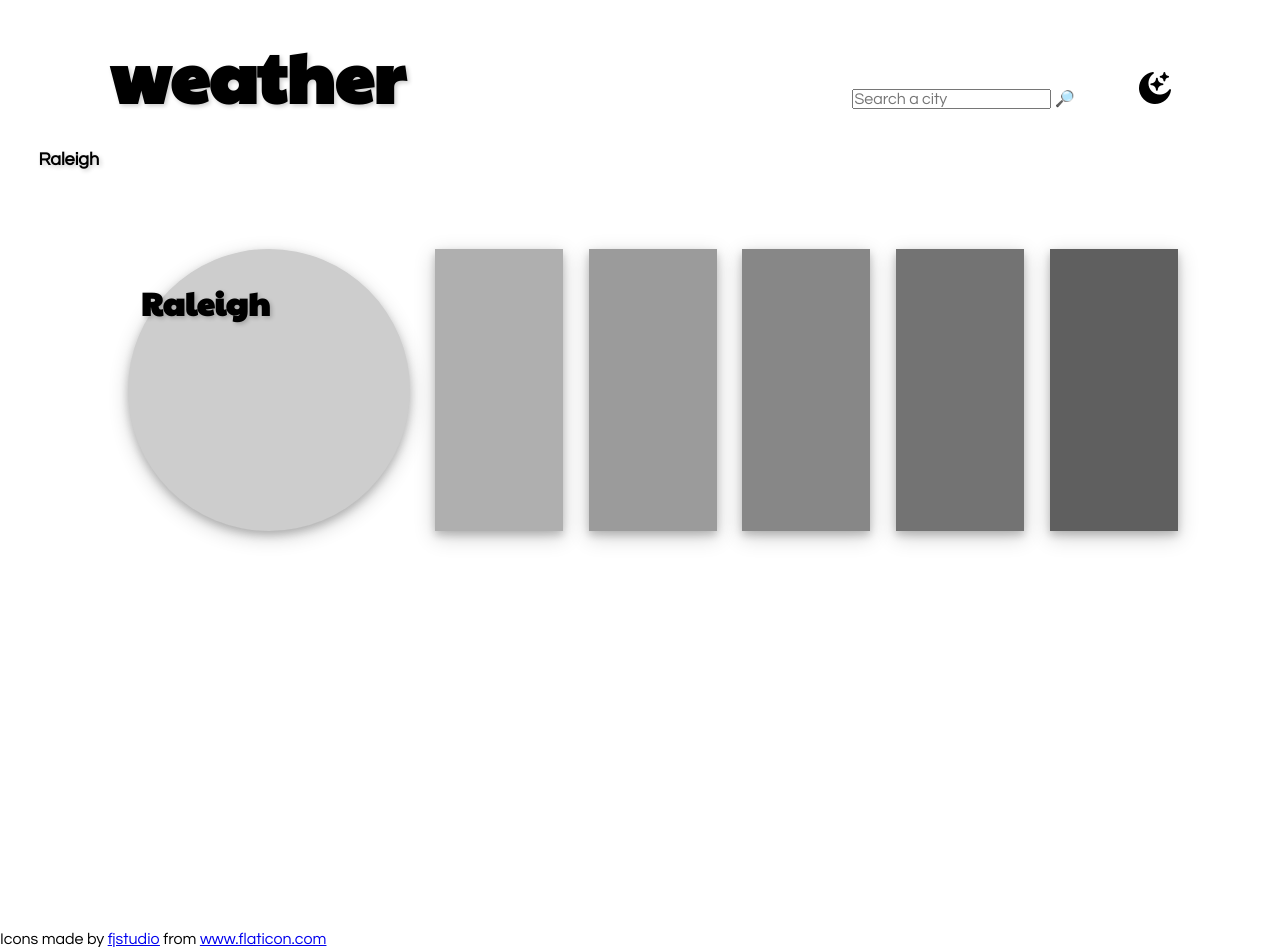
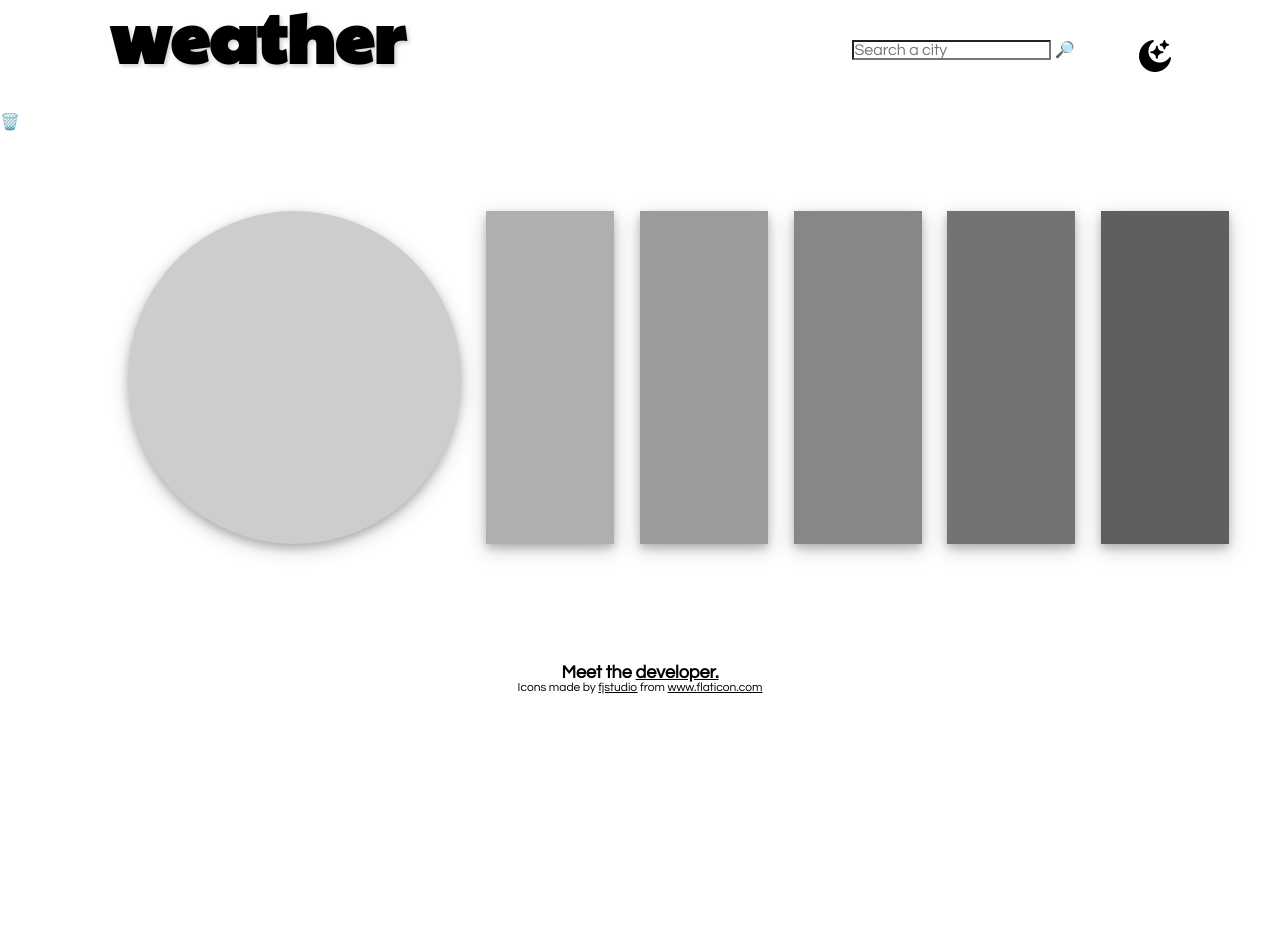
Before and after one commit to zchalk/weatherApp, a plain HTML site: page index.html in a window 1280 px wide. After the commit the page ends 800 px from the top, so only its background shows below. Drawn offline with nearby package versions, Linux system fonts and the light colour scheme; no server answers.

Commit message:
readMe and localstorage

```diff
--- a/assets/css/night.css
+++ b/assets/css/night.css
@@ -8,11 +8,10 @@ body {
   header {
     display: flex;
     flex-direction: column;
-    margin: 5vh 0 10vh 0;
+    margin: 0 0 10vh 0;
   }
   #realHeader {
     display: flex;
-    align-items: baseline;
     justify-content: center;
     width: 100vw;
   }
@@ -21,8 +20,7 @@ body {
     background-color: unset;
   }
   #inputConatiner {
-    margin-left: 35vw;
-    margin-right: 5vw;
+    margin: 5vh 5vw 0 35vw;
   }
   h1 {
     font-family: "Paytone One", sans-serif;
@@ -30,6 +28,7 @@ body {
     text-shadow: 2px 2px 4px  rgba(245, 245, 245, 0.2);
   }
   #lightDark {
+      margin-top: 5vh;
     border: none;
     background: none;
     width: 32px;
@@ -41,6 +40,11 @@ body {
   #historyStorage {
     display: flex;
     margin-top: 5vh;
+  }
+  #delete {
+    border: none;
+    background: none;
+    cursor: pointer;
   }
   .cityHeader {
     cursor: pointer;
@@ -58,17 +62,16 @@ body {
   }
   main {
     display: flex;
-    margin-bottom: 50vh;
+    margin-bottom: 15vh;
   }
   #todayIconBarrier {
-    width: 22vw;
-    height: 22vw;
+    width: 26vw;
+    height: 26vw;
     display: flex;
     justify-content: flex-start;
     margin-left: 10vw;
     background: rgb(65, 65, 65);
-    border-radius: 22vw;
-    padding-top: 2vw;
+    border-radius: 26vw;
     padding-left: 1vw;
     box-shadow: 0 4px 8px 0 rgba(252, 251, 251, 0.2), 0 6px 20px 0 rgba(243, 243, 243, 0.19)
   }
@@ -76,6 +79,7 @@ body {
     justify-content: flex-start;
     display: flex;
     flex-direction: column;
+    padding-top: 4vw;
   }
   .icon {
     align-self: center;
@@ -170,3 +174,14 @@ body {
     justify-content: right;
     display: flex;
   }
+  footer {
+    text-align: center;
+    font-size: 12px;
+  }
+  footer > div> a {
+    color:rgb(255, 255, 255);
+  }
+  #myDiv {
+    font-size: large;
+    font-weight: bolder;
+  }
--- a/assets/css/style.css
+++ b/assets/css/style.css
@@ -1,22 +1,20 @@
-/* :root {
 
-} */
 body {
   font-family: "Questrial", sans-serif;
+  margin: 0;
 }
 .darkmode {
   background-color: rgb(8, 39, 51);
   color: rgb(252, 248, 230);
 }
-
 header {
   display: flex;
   flex-direction: column;
-  margin: 5vh 0 10vh 0;
+  margin: 0 0 10vh 0;
+
 }
 #realHeader {
   display: flex;
-  align-items: baseline;
   justify-content: center;
   width: 100vw;
 }
@@ -25,8 +23,7 @@ header {
   background-color: unset;
 }
 #inputConatiner {
-  margin-left: 35vw;
-  margin-right: 5vw;
+  margin: 5vh 5vw 0 35vw;
 }
 h1 {
   font-family: "Paytone One", sans-serif;
@@ -34,6 +31,7 @@ h1 {
   text-shadow: 2px 2px 4px  rgba(0, 0, 0, 0.2);
 }
 #lightDark {
+  margin-top: 5vh;
   border: none;
   background: none;
   width: 32px;
@@ -45,6 +43,11 @@ h1 {
   display: flex;
   margin-top: 5vh;
 }
+#delete {
+  border: none;
+  background: none;
+  cursor: pointer;
+}
 .cityHeader {
   cursor: pointer;
   border: none;
@@ -54,19 +57,22 @@ h1 {
   margin: 0 3vw;
   text-shadow: 2px 2px 4px  rgba(0, 0, 0, 0.2);
 }
+input {
+  background:rgb(255, 255, 255);
+  color: black;
+}
 main {
   display: flex;
-  margin-bottom: 50vh;
+  margin-bottom: 15vh;
 }
 #todayIconBarrier {
-  width: 22vw;
-  height: 22vw;
+  width: 26vw;
+  height: 26vw;
   display: flex;
   justify-content: flex-start;
   margin-left: 10vw;
   background: rgb(205, 205, 205);
-  border-radius: 22vw;
-  padding-top: 2vw;
+  border-radius: 26vw;
   padding-left: 1vw;
   box-shadow: 0 4px 8px 0 rgba(0, 0, 0, 0.2), 0 6px 20px 0 rgba(0, 0, 0, 0.19)
 }
@@ -74,6 +80,7 @@ main {
   justify-content: flex-start;
   display: flex;
   flex-direction: column;
+  padding-top: 4vw;
 }
 .icon {
   align-self: center;
@@ -168,3 +175,14 @@ img {
   justify-content: right;
   display: flex;
 }
+footer {
+  text-align: center;
+  font-size: 12px;
+}
+footer > div> a {
+  color:black;
+}
+#myDiv {
+  font-size: large;
+  font-weight: bolder;
+}
--- a/assets/js/script.js
+++ b/assets/js/script.js
@@ -1,5 +1,6 @@
 var apiKey = "f80bb50772c40a878ed5746b10181c83";
 let history = JSON.parse(localStorage.getItem("history")) || [];
+var sessionHistory = [];
 var main = $("main");
 var historyStorage = $("#historyStorage");
 var todayIconBarrier = $("#todayIconBarrier");
@@ -9,6 +10,8 @@ var futureContainer = $("#futureContainer");
 var weekForecastContainers = $("#futureContainer").children()
 var day = "assets/css/style.css"
 var night = "assets/css/night.css"
+
+console.log(history);
 
 
 const images  = {
@@ -24,6 +27,8 @@ Clouds: {url:"./assets/images/clouds.png"}
 
 function getCoords(city) {
     var  coordinateAPIURL = "https://api.openweathermap.org/data/2.5/weather?q=" + city + "&appid=" + apiKey
+    sessionHistory.push(city)
+    window.localStorage.setItem("history", JSON.stringify(sessionHistory))
     var cityHeader = $("<button>").addClass('cityHeader').text(city).on("click", function(){
         var cityInput = this.innerHTML;
         console.log(cityInput);
@@ -138,6 +143,24 @@ $("#lightDark").on("click", function(){
     $("#cssLink").attr('href', day)
     }
 })
+function onLoad() {
+        history.forEach(i => {
+            var cityHeader = $("<button>").addClass('cityHeader').text(i).on("click", function(){
+                var cityInput = this.innerHTML;
+                console.log(cityInput);
+                getCoords(cityInput);
+            });
+             historyStorage.prepend(cityHeader);
+        })
+
+  if (navigator.geolocation) {
+    navigator.geolocation.getCurrentPosition(showPosition);
+  }
+function showPosition(position) {
+getWeather(position.coords.latitude, position.coords.longitude);
+    $("#city").text("Home");
+}
+}
 
 
 
@@ -157,5 +180,8 @@ $(".cityHeader").on("click", function(){
     console.log(this);
     getCoords(cityInput);
 })
-
-getCoords("Raleigh");
+$("#delete").on("click", function(){
+    window.localStorage.clear();
+    window.location.reload();
+})
+onLoad();
--- a/index.html
+++ b/index.html
@@ -20,7 +20,7 @@
         </div>
         <button id="lightDark"></button>
       </div>
-      <div id="historyStorage"></div> <!--dynamically generate divs for history-->
+      <div id="historyStorage"><button id="delete">🗑️</button></div> <!--dynamically generate divs for history-->
     </header>
     <main> <!--flex container-->
       <div id="todayIconBarrier">
@@ -29,7 +29,6 @@
             <h2 id="city"></h2>
             <h3 id="date"></h3>
             <div id="tempContainer">
-              <img id="tempIcon">
               <p id="temp"></p>
             </div>
             <div id= "todayContainer2">
@@ -56,13 +55,10 @@
       </div>
     </main>
     <footer>
+      <div id="myDiv">Meet the <a href="https://zchalk.github.io/Porfolio/" title="portfolio">developer.</a></div>
       <div>Icons made by <a href="https://www.flaticon.com/authors/fjstudio" title="fjstudio">fjstudio</a> from <a href="https://www.flaticon.com/" title="Flaticon">www.flaticon.com</a></div>
     </footer> <!--link to github, portfolio and api-->
 
-    <!-- <script
-      type="text/javascript"
-      src="https://cdnjs.cloudflare.com/ajax/libs/moment.js/2.27.0/moment.min.js"
-    ></script> -->
     <script src="https://cdnjs.cloudflare.com/ajax/libs/jquery/3.2.1/jquery.min.js"></script>
     <script src= "assets/js/script.js"></script>
   </body>
```
Also changed, not shown: assets/images/appDark.png (added), assets/images/appLight.png (added), 1 other file.
